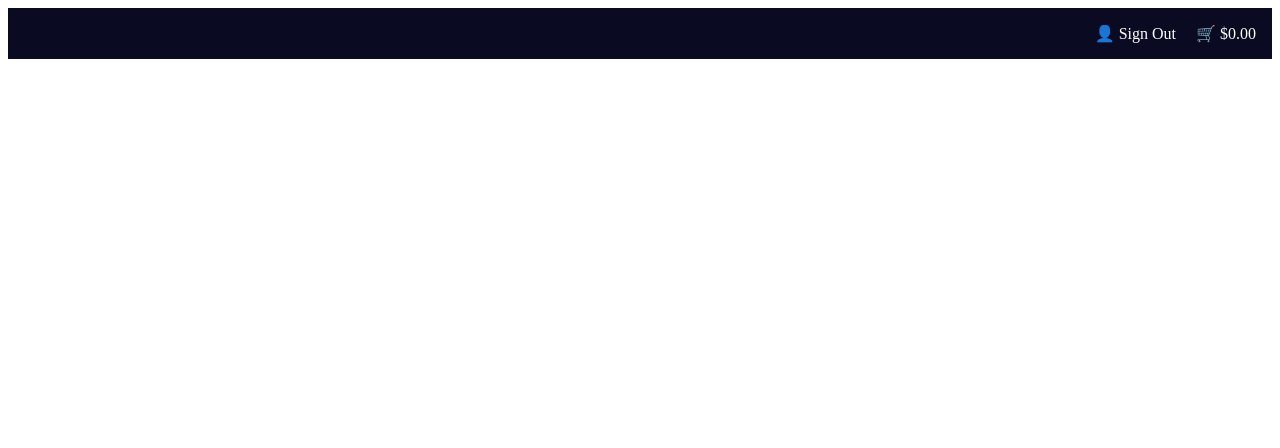
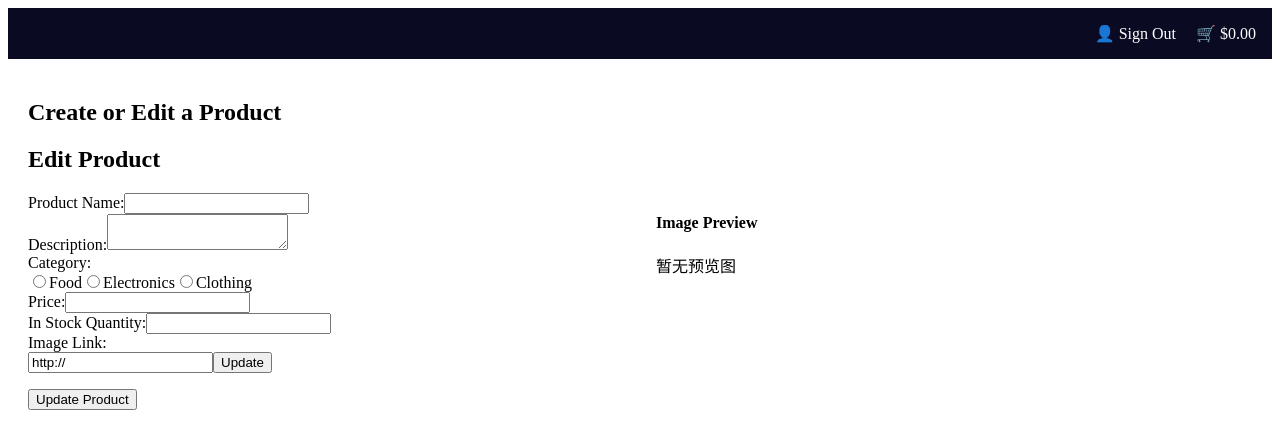
Before and after one commit to JoyLiuMCS/Product-Management-System, a React (Vite) app in the folder frontend/: page /products/1/edit in a window 1280 px wide. Before the commit this address had no page. Shown: the top 448 px of the page. Built offline with nearby package versions, Linux system fonts and the light colour scheme; no server answers.

Commit message:
update product workflow 3

```diff
--- a/frontend/src/App.jsx
+++ b/frontend/src/App.jsx
@@ -3,6 +3,7 @@ import SignIn from './pages/SignIn';
 import SignUp from './pages/SignUp';
 import Cart from './pages/cart';
 import ProductList from './pages/ProductList';
+import ProductDetail from './pages/ProductDetail';
 import ProductFormPage from './pages/ProductFormPage';
 import Navbar from './components/Navbar';
 function App() {
@@ -15,6 +16,8 @@ function App() {
         <Route path="/signup" element={<SignUp />} />
         <Route path="/products" element={<ProductList />} />
         <Route path="/add-product" element={<ProductFormPage />} />
+        <Route path="/products/:id" element={<ProductDetail />} />
+        <Route path="/products/:id/edit" element={<ProductFormPage />} />
         <Route path="/cart" element={<Cart />} />
       </Routes>
     </BrowserRouter>
--- a/frontend/src/components/ProductForm.jsx
+++ b/frontend/src/components/ProductForm.jsx
@@ -1,33 +1,62 @@
 import api from '../api/axios';
-import { useNavigate } from 'react-router-dom';
-import React, { useState } from 'react';
+import React, { useState, useEffect } from 'react';
+import { useNavigate, useParams } from 'react-router-dom';
 
 function ProductForm() {
-  // 设置初始表单状态
   const [formData, setFormData] = useState({
     name: '',
     price: '',
-    description: ''
+    description: '',
+    category: '',
+    quantity: '',
+    imageUrl: 'http://',
   });
+  const [previewUrl, setPreviewUrl] = useState('');
+  const navigate = useNavigate();
+  const { id } = useParams();
 
+  // ✅ 编辑模式时，预填数据
+  useEffect(() => {
+    const fetchProduct = async () => {
+      if (id) {
+        try {
+          const res = await api.get(`/products/${id}`);
+          setFormData({
+            name: res.data.name,
+            price: res.data.price,
+            description: res.data.description,
+            category: res.data.category || '',
+            quantity: res.data.quantity || '',
+            imageUrl: res.data.imageUrl || 'http://',
+          });
+          setPreviewUrl(res.data.imageUrl || '');
+        } catch (err) {
+          console.error('❌ 加载产品失败：', err.message);
+        }
+      }
+    };
 
-  const navigate = useNavigate(); // 初始化导航器
+    fetchProduct();
+  }, [id]);
 
+  // ✅ 提交逻辑
   const handleSubmit = async (e) => {
     e.preventDefault();
-
     try {
-      const response = await api.post('/products', formData);
-      console.log('✅ 创建成功：', response.data);
-      // 跳转回产品列表页
+      if (id) {
+        await api.put(`/products/${id}`, formData);
+        console.log('✅ 产品已更新');
+      } else {
+        await api.post('/products', formData);
+        console.log('✅ 创建成功');
+      }
       navigate('/products');
-    } catch (error) {
-      console.error('❌ 创建失败：', error.message);
+    } catch (err) {
+      console.error('❌ 提交失败：', err.message);
     }
   };
 
-
-  // 每次输入时更新对应字段
+  // ✅ 输入同步逻辑
   const handleChange = (e) => {
     const { name, value } = e.target;
     setFormData((prev) => ({
@@ -36,26 +65,72 @@ function ProductForm() {
     }));
   };
 
-
   return (
     <form onSubmit={handleSubmit}>
-      <h2>Create New Product</h2>
-      <div>
-        <label>Product Name:</label>
-        <input name="name" value={formData.name} onChange={handleChange} required />
+      <h2>{id ? 'Edit Product' : 'Create Product'}</h2>
+
+      <div style={{ display: 'flex', gap: '2rem' }}>
+        <div style={{ flex: 1 }}>
+          <div>
+            <label>Product Name:</label>
+            <input name="name" value={formData.name} onChange={handleChange} required />
+          </div>
+
+          <div>
+            <label>Description:</label>
+            <textarea name="description" value={formData.description} onChange={handleChange} required />
+          </div>
+
+          <div>
+            <label>Category:</label>
+            <div>
+              <label>
+                <input type="radio" name="category" value="food" checked={formData.category === 'food'} onChange={handleChange} />
+                Food
+              </label>
+              <label>
+                <input type="radio" name="category" value="electronics" checked={formData.category === 'electronics'} onChange={handleChange} />
+                Electronics
+              </label>
+              <label>
+                <input type="radio" name="category" value="clothing" checked={formData.category === 'clothing'} onChange={handleChange} />
+                Clothing
+              </label>
+            </div>
+          </div>
+
+          <div>
+            <label>Price:</label>
+            <input name="price" type="number" value={formData.price} onChange={handleChange} required />
+          </div>
+
+          <div>
+            <label>In Stock Quantity:</label>
+            <input name="quantity" type="number" value={formData.quantity} onChange={handleChange} />
+          </div>
+
+          <div>
+            <label>Image Link:</label>
+            <div style={{ display: 'flex', alignItems: 'center' }}>
+              <input name="imageUrl" value={formData.imageUrl} onChange={handleChange} />
+              <button type="button" onClick={() => setPreviewUrl(formData.imageUrl)}>Update</button>
+            </div>
+          </div>
+        </div>
+
+        <div style={{ flex: 1 }}>
+          <h4>Image Preview</h4>
+          {previewUrl ? (
+            <img src={previewUrl} alt="Preview" style={{ maxWidth: '100%' }} />
+          ) : (
+            <p>暂无预览图</p>
+          )}
+        </div>
       </div>
 
-      <div>
-        <label>Price:</label>
-        <input name="price" value={formData.price} onChange={handleChange} type="number" required />
-      </div>
-
-      <div>
-        <label>Description:</label>
-        <textarea name="description" value={formData.description} onChange={handleChange} required />
-      </div>
-
-      <button type="submit">Create</button>
+      <button type="submit" style={{ marginTop: '1rem' }}>
+        {id ? 'Update Product' : 'Add Product'}
+      </button>
     </form>
   );
 }
--- /dev/null
+++ b/frontend/src/pages/ProductDetail.jsx
@@ -0,0 +1,58 @@
+import React, { useEffect, useState } from 'react';
+import { useParams, useNavigate } from 'react-router-dom';
+import api from '../api/axios';
+
+const ProductDetail = () => {
+  const { id } = useParams();
+  const navigate = useNavigate();
+  const [product, setProduct] = useState(null);
+
+  useEffect(() => {
+    const fetchProduct = async () => {
+      try {
+        const res = await api.get(`/products/${id}`);
+        setProduct(res.data);
+      } catch (err) {
+        console.error('❌ 获取产品详情失败：', err.message);
+      }
+    };
+
+    fetchProduct();
+  }, [id]);
+
+  if (!product) {
+    return <p>Loading...</p>;
+  }
+
+  return (
+    <div style={{ padding: '2rem' }}>
+      <h2>Product Detail</h2>
+      <div style={{ display: 'flex', gap: '2rem', marginTop: '2rem' }}>
+        {/* 左边大图 */}
+        <div style={{ flex: 1 }}>
+          <img
+            src={product.imageUrl}
+            alt={product.name}
+            style={{ width: '100%', maxHeight: '400px', objectFit: 'cover' }}
+          />
+        </div>
+
+        {/* 右边详情信息 */}
+        <div style={{ flex: 1 }}>
+          <p><strong>Category:</strong> {product.category}</p>
+          <h3>{product.name}</h3>
+          <p><strong>Price:</strong> {product.price} 元</p>
+          <p><strong>Description:</strong></p>
+          <p>{product.description}</p>
+
+          <div style={{ display: 'flex', justifyContent: 'space-between', marginTop: '2rem' }}>
+            <button onClick={() => console.log('Add to cart:', product.name)}>➕ Add</button>
+            <button onClick={() => navigate(`/products/${product._id}/edit`)}>✏️ Edit</button>
+          </div>
+        </div>
+      </div>
+    </div>
+  );
+};
+
+export default ProductDetail;
--- a/frontend/src/pages/ProductList.jsx
+++ b/frontend/src/pages/ProductList.jsx
@@ -1,12 +1,14 @@
-// frontend/src/pages/ProductList.jsx
+// src/pages/ProductList.jsx
 import React, { useEffect, useState } from 'react';
-import axios from '../api/axios'; // 使用你配置的 axios 实例
+import axios from '../api/axios';
+import { useNavigate } from 'react-router-dom';
 
 const ProductList = () => {
   const [products, setProducts] = useState([]);
+  const [sortOrder, setSortOrder] = useState('asc'); // asc / desc
+  const navigate = useNavigate();
 
   useEffect(() => {
-    // 页面加载时拉取数据
     const fetchProducts = async () => {
       try {
         const res = await axios.get('/products');
@@ -15,26 +17,73 @@ const ProductList = () => {
         console.error('❌ 获取产品失败：', err.message);
       }
     };
-
     fetchProducts();
   }, []);
 
+  // 排序逻辑
+  const sortedProducts = [...products].sort((a, b) => {
+    return sortOrder === 'asc'
+      ? a.price - b.price
+      : b.price - a.price;
+  });
+
   return (
-    <div>
-      <h2>🛍️ 所有产品列表</h2>
-      {products.length === 0 ? (
-        <p>暂无产品。</p>
-      ) : (
-        <ul>
-          {products.map((product) => (
-            <li key={product._id}>
-              <h3>{product.name}</h3>
-              <p>💵 价格：{product.price}</p>
-              <p>📝 描述：{product.description}</p>
-            </li>
-          ))}
-        </ul>
-      )}
+    <div style={{ padding: '2rem' }}>
+      {/* 标题 + 筛选 */}
+      <div style={{ display: 'flex', justifyContent: 'space-between', alignItems: 'center' }}>
+        <h2> Products</h2>
+        <select
+          value={sortOrder}
+          onChange={(e) => setSortOrder(e.target.value)}
+        >
+          <option value="asc">价格从低到高</option>
+          <option value="desc">价格从高到低</option>
+        </select>
+      </div>
+
+      {/* 产品卡片区域 */}
+      <div
+        style={{
+          display: 'grid',
+          gridTemplateColumns: 'repeat(5, 1fr)',
+          gap: '1rem',
+          marginTop: '2rem',
+        }}
+      >
+        {sortedProducts.slice(0, 10).map((product) => (
+        <div
+          key={product._id}
+          style={{
+            border: '1px solid #ddd',
+            padding: '1rem',
+            borderRadius: '8px',
+            boxShadow: '0 2px 4px rgba(0,0,0,0.1)',
+            cursor: 'pointer',
+          }}
+          onClick={() => navigate(`/products/${product._id}`)} // 👈 新增这一行
+        >
+          <img
+            src={product.imageUrl}
+            alt={product.name}
+            style={{ width: '100%', height: '150px', objectFit: 'cover' }}
+          />
+            <h4 style={{ margin: '0.5rem 0' }}>{product.name}</h4>
+            <p>{product.price} $$</p>
+            <div style={{ display: 'flex', justifyContent: 'space-between', marginTop: 'auto' }}>
+              <button
+                onClick={() => console.log('Add to cart:', product.name)}
+              >
+                ➕ Add
+              </button>
+              <button
+                onClick={() => navigate(`/products/${product._id}/edit`)}
+              >
+                ✏️ Edit
+              </button>
+            </div>
+          </div>
+        ))}
+      </div>
     </div>
   );
 };
```
Also changed, not shown: 1 other file (tests, documents, lock files or other folders).
